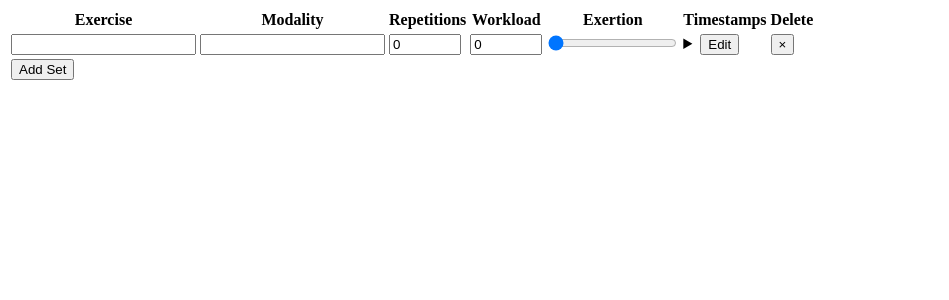
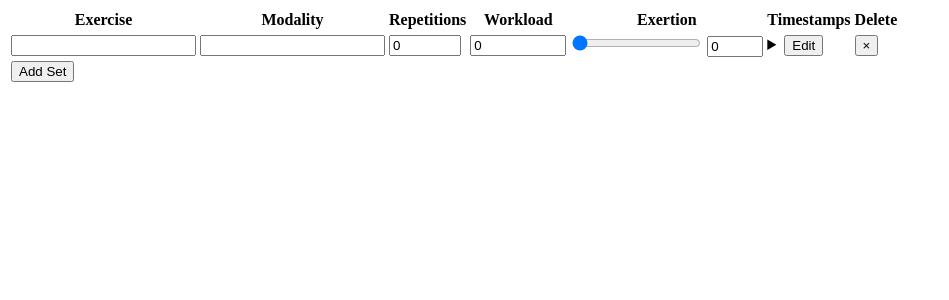
Before and after one commit to SamuelDavis/exercise-app, a Svelte app: page / in a window 1280 px wide. Both pictures are taken after a click on the button "Add Set". Shown: the top 300 px of the page, without its empty margins (0-949 px from the left). Built offline with nearby package versions, Linux system fonts and the light colour scheme.

Commit message:
minor visual improvements

```diff
--- a/src/App.svelte
+++ b/src/App.svelte
@@ -68,8 +68,8 @@
               id={`exercise-${set.id}`}
               name={`exercise-${set.id}`}
               pattern="[\w\(\)\- ]"
+              options={$exercises}
               required
-              options={$exercises}
             />
           </td>
           <td>
@@ -101,6 +101,7 @@
               type="number"
               id={`workload-${set.id}`}
               name={`workload-${set.id}`}
+              step="0.25"
               min="0"
               max="9999"
               required
@@ -110,8 +111,17 @@
             <input
               bind:value={set.exertion}
               type="range"
+              step="1"
+              min="0"
+              max="10"
+              required
+            />
+            <input
+              bind:value={set.exertion}
+              readonly
               id={`exertion-${set.id}`}
               name={`exertion-${set.id}`}
+              type="number"
               step="1"
               min="0"
               max="10"
--- a/src/lib/TimestampsDialog.svelte
+++ b/src/lib/TimestampsDialog.svelte
@@ -11,9 +11,7 @@
   let dialog: HTMLDialogElement;
 
   $: elapsed = parseElapsed(set.timestamps.map((ts) => new Date(ts)));
-  $: timestampPairs = new Array(
-    Math.max(1, Math.ceil(set.timestamps.length / 2))
-  )
+  $: timestampPairs = new Array(Math.ceil(set.timestamps.length / 2))
     .fill(undefined)
     .map((_, i) => {
       let end = set.timestamps.length - 1 - i * 2;
```
